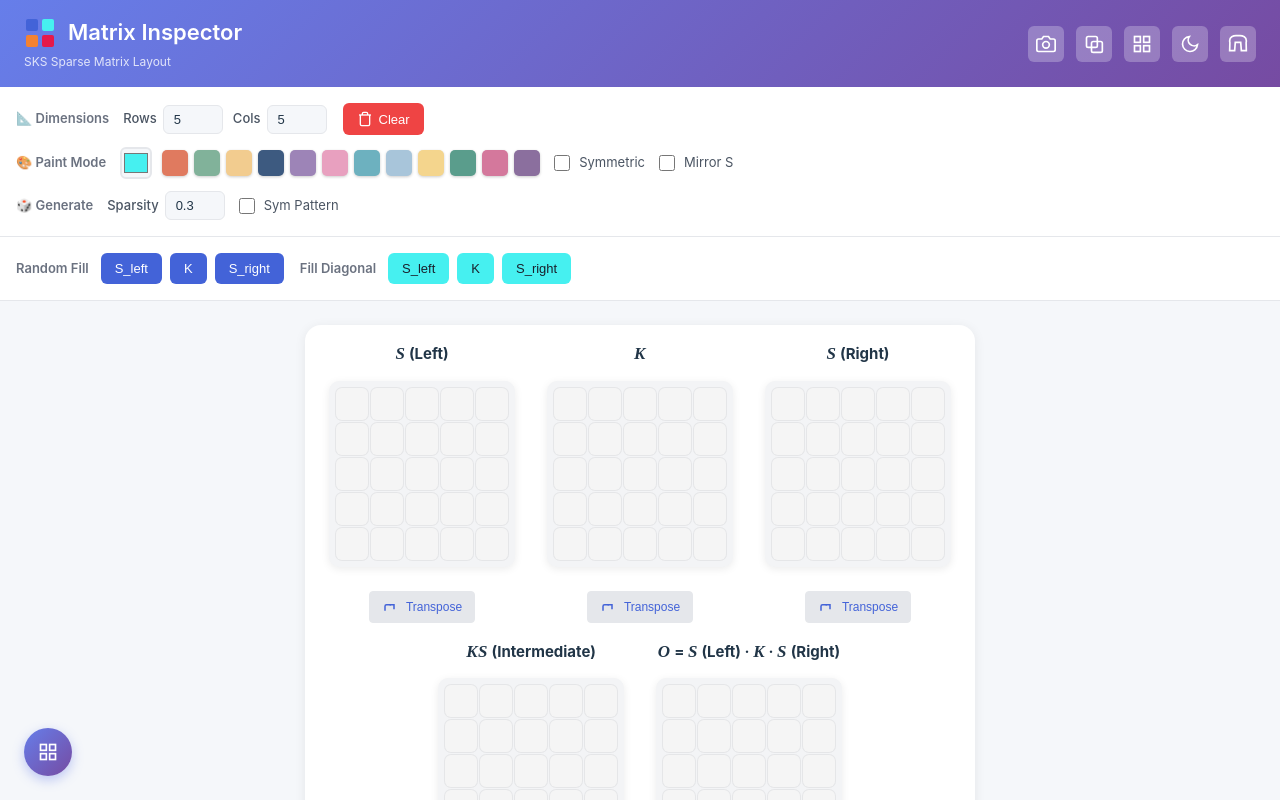
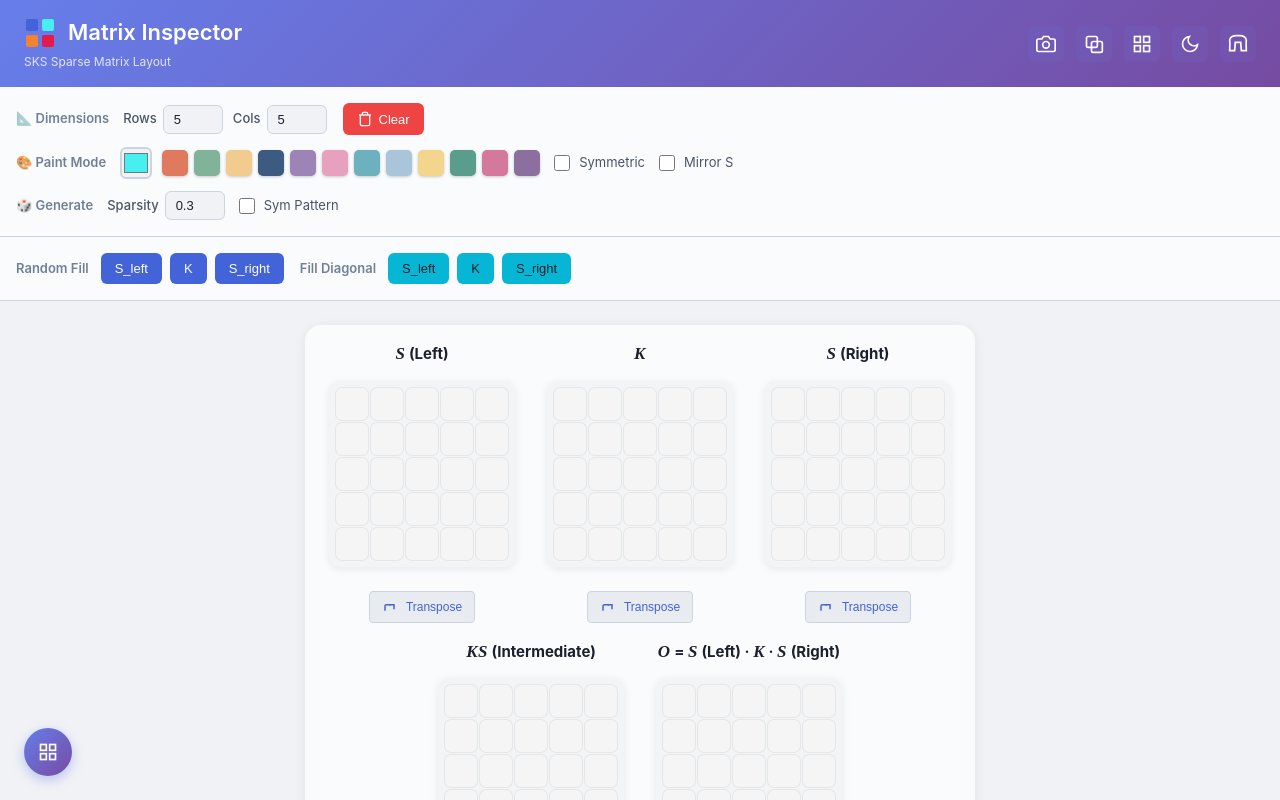
Before and after one commit to MrDiver/MatrixInspector, a Svelte app: page / in a window 1280 px wide. Shown: the top 800 px of the page. Built offline with nearby package versions, Linux system fonts and the light colour scheme.

Commit message:
Update color palette for cohesive light and dark theme design

```diff
--- a/src/app.css
+++ b/src/app.css
@@ -3,24 +3,24 @@
   line-height: 1.5;
   font-weight: 400;
 
-  /* Light theme colors */
-  --bg-primary: #ffffff;
-  --bg-secondary: #f5f7fa;
-  --bg-tertiary: #e5e7eb;
-  --text-primary: #213547;
-  --text-secondary: #6b7280;
-  --text-tertiary: #4b5563;
-  --border-color: #e5e7eb;
+  /* Light theme - Clean, professional palette */
+  --bg-primary: #fafbfc;
+  --bg-secondary: #f0f2f5;
+  --bg-tertiary: #e8ecf1;
+  --text-primary: #1a202c;
+  --text-secondary: #718096;
+  --text-tertiary: #4a5568;
+  --border-color: #cbd5e0;
   --header-gradient: linear-gradient(135deg, #667eea 0%, #764ba2 100%);
-  --button-hover-bg: rgba(255, 255, 255, 0.25);
-  --button-active-bg: rgba(255, 255, 255, 0.3);
-  --input-focus-shadow: rgba(67, 99, 216, 0.1);
+  --button-hover-bg: rgba(102, 126, 234, 0.1);
+  --button-active-bg: rgba(102, 126, 234, 0.15);
+  --input-focus-shadow: rgba(102, 126, 234, 0.15);
 
   /* Common colors */
   --primary-blue: #4363d8;
   --primary-blue-hover: #3451b8;
-  --accent-cyan: #46f0f0;
-  --accent-cyan-hover: #33e6e6;
+  --accent-cyan: #06b6d4;
+  --accent-cyan-hover: #0891b2;
   --danger-red: #ef4444;
   --danger-red-hover: #dc2626;
 
@@ -35,18 +35,26 @@
 }
 
 html.dark {
-  /* Dark theme colors - with increased contrast */
-  --bg-primary: #121212;
-  --bg-secondary: #0a0a0a;
-  --bg-tertiary: #1e1e1e;
-  --text-primary: #f0f0f0;
-  --text-secondary: #a0a0a0;
-  --text-tertiary: #e0e0e0;
-  --border-color: #404040;
+  /* Dark theme - Complementary palette with vibrant accents */
+  --bg-primary: #0f172a;
+  --bg-secondary: #0a0f1c;
+  --bg-tertiary: #1a2642;
+  --text-primary: #f1f5f9;
+  --text-secondary: #94a3b8;
+  --text-tertiary: #cbd5e1;
+  --border-color: #334155;
   --header-gradient: linear-gradient(135deg, #667eea 0%, #764ba2 100%);
-  --button-hover-bg: rgba(255, 255, 255, 0.18);
-  --button-active-bg: rgba(255, 255, 255, 0.25);
-  --input-focus-shadow: rgba(67, 99, 216, 0.25);
+  --button-hover-bg: rgba(102, 126, 234, 0.15);
+  --button-active-bg: rgba(102, 126, 234, 0.2);
+  --input-focus-shadow: rgba(102, 126, 234, 0.3);
+
+  /* Common colors - same as light for consistency */
+  --primary-blue: #4363d8;
+  --primary-blue-hover: #3451b8;
+  --accent-cyan: #06b6d4;
+  --accent-cyan-hover: #0891b2;
+  --danger-red: #ef4444;
+  --danger-red-hover: #dc2626;
 
   color-scheme: dark;
 }
```
